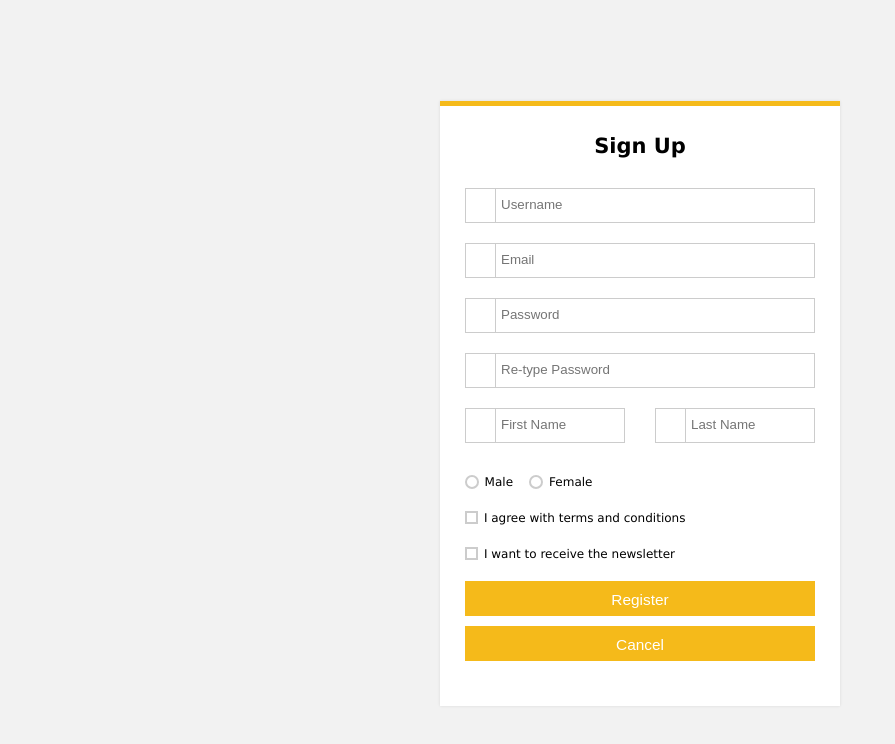
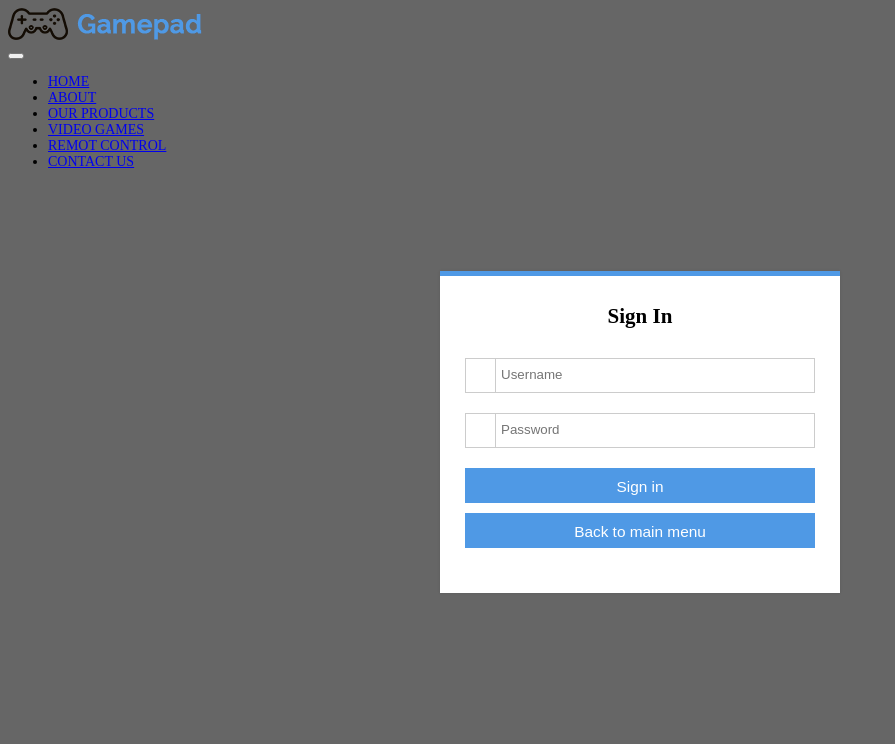
Before and after one commit to Zeteny-Mato/AK3_Webbsida_TK22, a plain HTML site: page sign_in.html in a window 1280 px wide. Shown: the whole page, without its empty margins (0-895 px from the left). Drawn offline with Linux system fonts and the light colour scheme.

Commit message:
I have no idea what I did

```diff
--- a/css/test.css
+++ b/css/test.css
@@ -1,8 +1,10 @@
 body {
-  font-family: Verdana, Geneva, sans-serif;
+  font-family: Poppins;
   font-size: 14px;
   background: #f2f2f2;
+  background-color: #666666;
 }
+
 .clearfix:after {
   content: "";
   display: block;
@@ -10,6 +12,7 @@ body {
   visibility: hidden;
   height: 0;
 }
+
 .form_wrapper {
   background: #fff;
   width: 400px;
@@ -19,7 +22,7 @@ body {
   margin: 8% auto 0;
   position: relative;
   z-index: 1;
-  border-top: 5px solid #f5ba1a;
+  border-top: 5px solid #4f99e5;
   -webkit-box-shadow: 0 0 3px rgba(0, 0, 0, 0.1);
   -moz-box-shadow: 0 0 3px rgba(0, 0, 0, 0.1);
   box-shadow: 0 0 3px rgba(0, 0, 0, 0.1);
@@ -33,41 +36,50 @@ body {
   animation: expand 0.8s 0.6s ease-out forwards;
   opacity: 0;
 }
+
 .form_wrapper h2 {
   font-size: 1.5em;
   line-height: 1.5em;
   margin: 0;
 }
+
 .form_wrapper .title_container {
   text-align: center;
   padding-bottom: 15px;
 }
+
 .form_wrapper h3 {
   font-size: 1.1em;
   font-weight: normal;
   line-height: 1.5em;
   margin: 0;
 }
+
 .form_wrapper label {
   font-size: 12px;
 }
+
 .form_wrapper .row {
   margin: 10px -15px;
 }
+
 .form_wrapper .row > div {
   padding: 0 15px;
   box-sizing: border-box;
 }
+
 .form_wrapper .col_half {
   width: 50%;
   float: left;
 }
+
 .form_wrapper .input_field {
   position: relative;
   margin-bottom: 20px;
   -webkit-animation: bounce 0.6s ease-out;
   animation: bounce 0.6s ease-out;
 }
+
 .form_wrapper .input_field > span {
   position: absolute;
   left: 0;
@@ -78,12 +90,15 @@ body {
   text-align: center;
   width: 30px;
 }
+
 .form_wrapper .input_field > span > i {
   padding-top: 10px;
 }
+
 .form_wrapper .textarea_field > span > i {
   padding-top: 10px;
 }
+
 .form_wrapper input[type="text"], .form_wrapper input[type="email"], .form_wrapper input[type="password"], .form_wrapper input[type="username"] {
   width: 100%;
   padding: 8px 10px 9px 35px;
@@ -96,18 +111,21 @@ body {
   -ms-transition: all 0.3s ease-in-out;
   transition: all 0.3s ease-in-out;
 }
+
 .form_wrapper input[type="text"]:hover, .form_wrapper input[type="email"]:hover, .form_wrapper input[type="password"]:hover, .form_wrapper input[type="username"]:hover {
   background: #fafafa;
 }
+
 .form_wrapper input[type="text"]:focus, .form_wrapper input[type="email"]:focus, .form_wrapper input[type="password"]:focus, .form_wrapper input[type="username"]:focus {
   -webkit-box-shadow: 0 0 2px 1px rgba(255, 169, 0, 0.5);
   -moz-box-shadow: 0 0 2px 1px rgba(255, 169, 0, 0.5);
   box-shadow: 0 0 2px 1px rgba(255, 169, 0, 0.5);
-  border: 1px solid #f5ba1a;
+  border: 1px solid #4f99e5;
   background: #fafafa;
 }
+
 .form_wrapper input[type="submit"] {
-  background: #f5ba1a;
+  background: #4f99e5;
   height: 35px;
   line-height: 35px;
   width: 100%;
@@ -122,12 +140,15 @@ body {
   -ms-transition: all 0.3s ease-in-out;
   transition: all 0.3s ease-in-out;
 }
+
 .form_wrapper input[type="submit"]:hover {
-  background: #e1a70a;
+  background: #4f99e5;
 }
+
 .form_wrapper input[type="submit"]:focus {
-  background: #e1a70a;
+  background: #4f99e5;
 }
+
 .form_wrapper input[type="checkbox"], .form_wrapper input[type="radio"] {
   border: 0;
   clip: rect(0 0 0 0);
@@ -138,13 +159,16 @@ body {
   position: absolute;
   width: 1px;
 }
+
 .form_container .row .col_half.last {
   border-left: 1px solid #ccc;
 }
+
 .checkbox_option label {
   margin-right: 1em;
   position: relative;
 }
+
 .checkbox_option label:before {
   content: "";
   display: inline-block;
@@ -158,6 +182,7 @@ body {
   background-clip: content-box;
   transition: all 0.2s ease;
 }
+
 .checkbox_option label:after {
   border-right: 2px solid #000;
   border-top: 2px solid #000;
@@ -171,12 +196,15 @@ body {
   width: 7px;
   display: none;
 }
+
 .checkbox_option input:hover + label:before {
   border-color: #000;
 }
+
 .checkbox_option input:checked + label:before {
   border-color: #000;
 }
+
 .checkbox_option input:checked + label:after {
   -moz-animation: check 0.8s ease 0s running;
   -webkit-animation: check 0.8s ease 0s running;
@@ -186,9 +214,11 @@ body {
   height: 20px;
   border-color: #000;
 }
+
 .radio_option label {
   margin-right: 1em;
 }
+
 .radio_option label:before {
   content: "";
   display: inline-block;
@@ -203,17 +233,21 @@ body {
   background-clip: content-box;
   transition: all 0.2s ease;
 }
+
 .radio_option input:hover + label:before {
   border-color: #000;
 }
+
 .radio_option input:checked + label:before {
   background-color: #000;
   border-color: #000;
 }
+
 .select_option {
   position: relative;
   width: 100%;
 }
+
 .select_option select {
   display: inline-block;
   width: 100%;
@@ -229,9 +263,11 @@ body {
   -moz-appearance: none;
   transition: all 0.2s ease;
 }
+
 .select_option select::-ms-expand {
   display: none;
 }
+
 .select_option select:hover, .select_option select:focus {
   color: #000;
   background: #fafafa;
@@ -253,6 +289,7 @@ body {
     width: 7px;
  }
 }
+
 @keyframes check {
   0% {
     height: 0;
@@ -267,6 +304,7 @@ body {
     width: 7px;
  }
 }
+
 @-webkit-keyframes expand {
   0% {
     -webkit-transform: scale3d(1, 0, 1);
@@ -286,6 +324,7 @@ body {
     opacity: 1;
  }
 }
+
 @keyframes expand {
   0% {
     -webkit-transform: scale3d(1, 0, 1);
@@ -310,6 +349,7 @@ body {
     opacity: 1;
  }
 }
+
 @-webkit-keyframes bounce {
   0% {
     -webkit-transform: translate3d(0, -25px, 0);
@@ -329,6 +369,7 @@ body {
     opacity: 1;
  }
 }
+
 @keyframes bounce {
   0% {
     -webkit-transform: translate3d(0, -25px, 0);
@@ -353,6 +394,7 @@ body {
     opacity: 1;
  }
 }
+
 @media (max-width: 600px) {
   .form_wrapper .col_half {
     width: 100%;
--- a/sign_in.html
+++ b/sign_in.html
@@ -4,14 +4,45 @@
     <meta charset="UTF-8">
     <meta http-equiv="X-UA-Compatible" content="IE=edge">
     <meta name="viewport" content="width=device-width, initial-scale=1.0">
-    <title>Document</title>
+    <title>Sign in</title>
     <link rel="stylesheet" type="text/css" href="css/test.css">
+
 </head>
 <body>
+    <div class="header_section">
+		<nav class="navbar navbar-expand-lg navbar-light bg-light">
+            <div class="logo"><a href="index.html"><img src="images/logo.png"></a></div>
+            <button class="navbar-toggler" type="button" data-toggle="collapse" data-target="#navbarSupportedContent" aria-controls="navbarSupportedContent" aria-expanded="false" aria-label="Toggle navigation">
+              <span class="navbar-toggler-icon"></span>
+            </button>
+            <div class="collapse navbar-collapse" id="navbarSupportedContent">
+              <ul class="navbar-nav mr-auto">
+                <li class="nav-item">
+                  <a class="nav-link" href="index.html">HOME</a>
+                </li>
+                <li class="nav-item">
+                  <a class="nav-link" href="about.html">ABOUT</a>
+                </li>
+                <li class="nav-item">
+                  <a class="nav-link" href="product.html">OUR PRODUCTS</a>
+                </li>
+                <li class="nav-item">
+                  <a class="nav-link" href="video.html">VIDEO GAMES</a>
+                </li>
+                <li class="nav-item">
+                  <a class="nav-link" href="remot.html">REMOT CONTROL</a>
+                </li>
+                <li class="nav-item">
+                  <a class="nav-link" href="contact.html">CONTACT US</a>
+                </li>
+              </ul>
+            </div>
+        </nav>
+	</div>
     <div class="form_wrapper">
         <div class="form_container">
           <div class="title_container">
-            <h2>Sign Up</h2>
+            <h2>Sign In</h2>
           </div>
           <div class="row clearfix">
             <div class="">
@@ -19,43 +50,11 @@
                 <div class="input_field"> <span><i aria-hidden="true" class="fa fa-envelope"></i></span>
                   <input type="username" name="username" placeholder="Username" required />
                 </div>
-                <div class="input_field"> <span><i aria-hidden="true" class="fa fa-envelope"></i></span>
-                  <input type="email" name="email" placeholder="Email" required />
-                </div>
                 <div class="input_field"> <span><i aria-hidden="true" class="fa fa-lock"></i></span>
                   <input type="password" name="password" placeholder="Password" required />
                 </div>
-                <div class="input_field"> <span><i aria-hidden="true" class="fa fa-lock"></i></span>
-                  <input type="password" name="password" placeholder="Re-type Password" required />
-                </div>
-                <div class="row clearfix">
-                  <div class="col_half">
-                    <div class="input_field"> <span><i aria-hidden="true" class="fa fa-user"></i></span>
-                      <input type="text" name="name" placeholder="First Name" />
-                    </div>
-                  </div>
-                  <div class="col_half">
-                    <div class="input_field"> <span><i aria-hidden="true" class="fa fa-user"></i></span>
-                      <input type="text" name="name" placeholder="Last Name" required />
-                    </div>
-                  </div>
-                </div>
-                    <div class="input_field radio_option">
-                    <input type="radio" name="radiogroup1" id="rd1">
-                    <label for="rd1">Male</label>
-                    <input type="radio" name="radiogroup1" id="rd2">
-                    <label for="rd2">Female</label>
-                    </div>
-                  <div class="input_field checkbox_option">
-                    <input type="checkbox" id="cb1">
-                <label for="cb1">I agree with terms and conditions</label>
-                  </div>
-                  <div class="input_field checkbox_option">
-                    <input type="checkbox" id="cb2">
-                <label for="cb2">I want to receive the newsletter</label>
-                  </div>
-                <input class="button" type="submit" value="Register" />
-                <input class="button" onclick="window.location.href='index.html'" type="submit" value="Cancel"/>
+                <input class="button" type="submit" value="Sign in" />
+                <input class="button" onclick="window.location.href='index.html'" type="submit" value="Back to main menu"/>
               </form>
             </div>
           </div>
```
Also changed, not shown: about.html (+1 -1 lines), contact.html (+1 -1 lines), index.html (+1 -1 lines), product.html (+1 -1 lines), remot.html (+1 -1 lines), sign_up.html (added, +65 -0 lines), video.html (+1 -1 lines).
